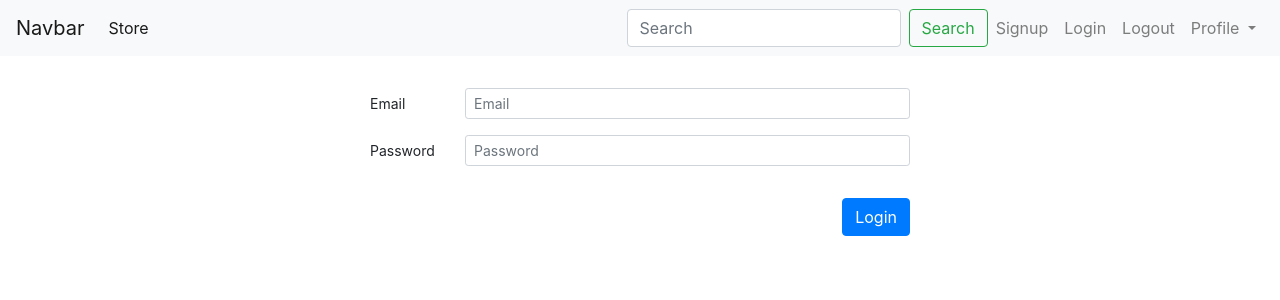
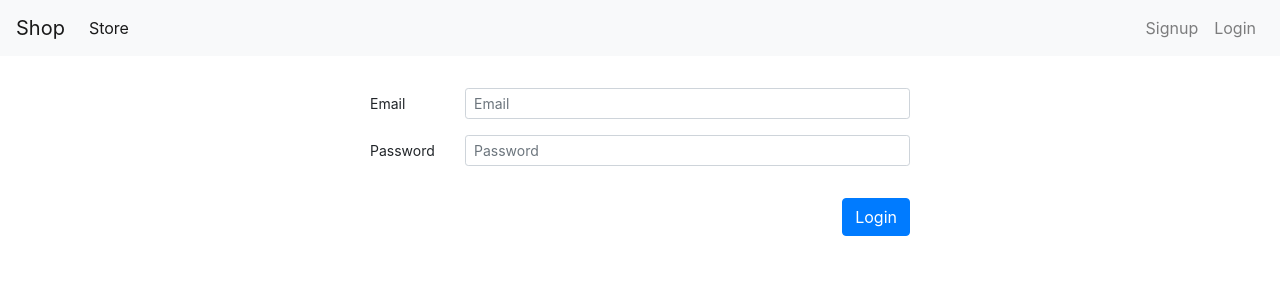
Before and after one commit to sikderemran/pyshop, a Django app: page /login in a window 1280 px wide. Shown: the top 300 px of the page. Run offline with Django 4.2, Linux system fonts and the light colour scheme; parts of the project's set-up code (start-up, migrations or seed data) failed here and were passed over; some libraries are stand-ins or nearby versions.

Commit message:
23082022

```diff
--- a/store/models/product.py
+++ b/store/models/product.py
@@ -20,3 +20,7 @@ class Product(models.Model):
             return Product.objects.filter(category=category_id)
         else:
             return Product.objects.all()
+
+    @staticmethod
+    def getCartProduct(ids):
+        return Product.objects.filter(id__in=ids)
--- a/store/templates/base.html
+++ b/store/templates/base.html
@@ -18,7 +18,7 @@
 
 <body>
     <nav class="navbar navbar-expand-lg navbar-light bg-light">
-        <a class="navbar-brand" href="#">Navbar</a>
+        <a class="navbar-brand" href="#">Shop</a>
         <button class="navbar-toggler" type="button" data-toggle="collapse" data-target="#navbarSupportedContent"
             aria-controls="navbarSupportedContent" aria-expanded="false" aria-label="Toggle navigation">
             <span class="navbar-toggler-icon"></span>
@@ -31,32 +31,24 @@
                 </li>
             </ul>
             <ul class="my-2 my-lg-0 navbar-nav">
-                <form class="form-inline ">
-                    <input class="form-control mr-sm-2" type="search" placeholder="Search" aria-label="Search">
-                    <button class="btn btn-outline-success my-2 my-sm-0" type="submit">Search</button>
-                </form>
+                {% if request.session.customer %}
+                    <li class="nav-item">
+                        <a class="nav-link" href="/cart">Cart</a>
+                    </li>
+                    <li class="nav-item">
+                        <a class="nav-link" href="/order">Order</a>
+                    </li>
+                    <li class="nav-item">
+                        <a class="nav-link" href="/logout">Logout</a>
+                    </li>
+                {% else %}
                     <li class="nav-item">
                         <a class="nav-link" href="/signup">Signup</a>
                     </li>
                     <li class="nav-item">
                         <a class="nav-link" href="/login">Login</a>
                     </li>
-                <li class="nav-item">
-                    <a class="nav-link" href="#">Logout</a>
-                </li>
-                <li class="nav-item dropdown">
-                    <a class="nav-link dropdown-toggle" href="#" id="navbarDropdown" role="button"
-                        data-toggle="dropdown" aria-haspopup="true" aria-expanded="false">
-                        Profile
-                    </a>
-                    <div class="dropdown-menu" aria-labelledby="navbarDropdown">
-                        <a class="dropdown-item" href="#">Action</a>
-                        <a class="dropdown-item" href="#">Another action</a>
-                        <div class="dropdown-divider"></div>
-                        <a class="dropdown-item" href="#">Something else here</a>
-                    </div>
-                </li>
-
+                {% endif %}
             </ul>
 
         </div>
--- /dev/null
+++ b/store/templates/cart.html
@@ -0,0 +1,4 @@
+{% extends 'base.html' %}
+{% block content%}
+
+{% endblock %}
--- a/store/urls.py
+++ b/store/urls.py
@@ -1,10 +1,13 @@
 from django.urls import path
 from .views.home import Index
 from .views.signup import Signup
-from .views.login import Login
+from .views.login import Login,logout
+from .views.cart import Cart
 
 urlpatterns = [
     path('', Index.as_view(), name='homepage'),
-    path('signup', Signup.as_view()),
-    path('login', Login.as_view()),
+    path('signup', Signup.as_view(),name='signup'),
+    path('login', Login.as_view(),name='login'),
+    path('logout', logout,name='logout'),
+    path('cart', Cart.as_view(),name='cart'),
 ]
--- a/store/views/home.py
+++ b/store/views/home.py
@@ -24,7 +24,7 @@ class Index(View):
         cart=request.session.get('cart')
         if cart:
             quantity=cart.get(product)
-            if quantity<=1:
+            if quantity:
                 if remove:
                     if quantity<=1:
                         cart.pop(product)
--- a/store/views/login.py
+++ b/store/views/login.py
@@ -13,10 +13,13 @@ class Login(View):
             form = CustomerForm(request.POST)
             customer = form.login()
         if customer:
-            request.session['id']=customer.id
-            request.session['email']=customer.email
+            request.session['customer']=customer.id
             return redirect('homepage')
         else:
             error = '''Email or Password Incorrect'''
             data = {'form': form, 'error': error}
             return render(request, 'login.html', data)
+
+def logout(request):
+    request.session.clear()
+    return redirect('login')
```
Also changed, not shown: store/views/cart.py (added, +9 -0 lines). Lines whose indentation alone changed are shown as unchanged.
